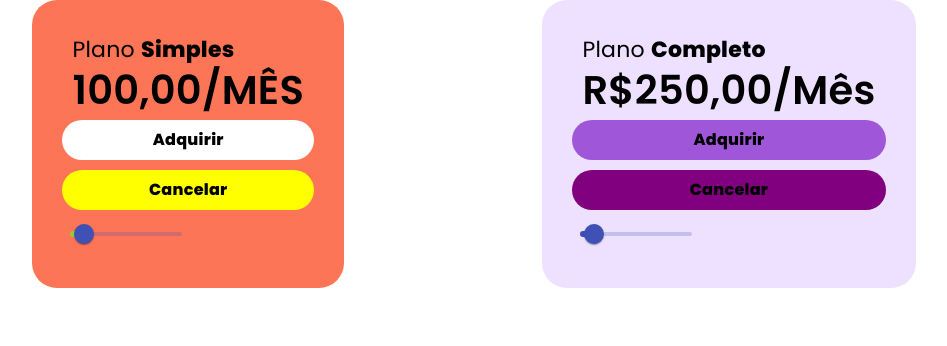
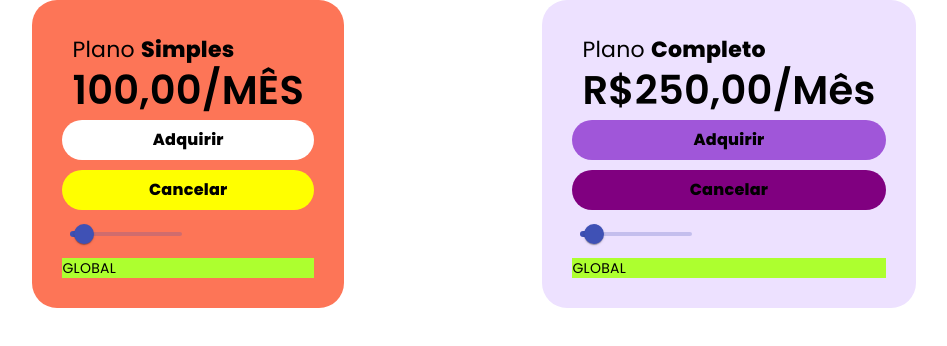
Before and after one commit to cjunior-dino/Estudos_Angular, an Angular app in the folder modulo-1/: page / in a window 1280 px wide. Shown: the top 346 px of the page, without its empty margins (166-1113 px from the left). Built offline with nearby package versions, Linux system fonts and the light colour scheme.

Commit message:
viewencapsulation

```diff
--- a/modulo-1/src/app/card-roxo/card-roxo.component.html
+++ b/modulo-1/src/app/card-roxo/card-roxo.component.html
@@ -8,4 +8,6 @@
     <mat-slider min="1" max="5" step="0.5">
         <input matSliderThumb value="1.5">
     </mat-slider>
+
+    <div class="global">GLOBAL</div>
 </div>
--- a/modulo-1/src/app/card/card.component.html
+++ b/modulo-1/src/app/card/card.component.html
@@ -4,6 +4,8 @@
     <app-card-button></app-card-button>
     <app-card-button-cancel ></app-card-button-cancel>
     <mat-slider min="1" max="5" step="0.5">
-  <input matSliderThumb value="1.5">
-</mat-slider>
+        <input matSliderThumb value="1.5">
+    </mat-slider>
+
+    <div class="global">GLOBAL</div>
 </div>
--- a/modulo-1/src/app/card/card.component.scss
+++ b/modulo-1/src/app/card/card.component.scss
@@ -26,3 +26,7 @@
 :host ::ng-deep mat-slider .mdc-slider__track--active_fill{
     border-color: yellowgreen !important;
 }
+
+.global{
+    background-color: greenyellow;
+}
--- a/modulo-1/src/app/card/card.component.ts
+++ b/modulo-1/src/app/card/card.component.ts
@@ -1,4 +1,4 @@
-import { Component } from '@angular/core';
+import { Component, ViewEncapsulation } from '@angular/core';
 
 interface IPlano {
   infos: IInfos;
@@ -12,7 +12,8 @@
 @Component({
   selector: 'app-card',
   templateUrl: './card.component.html',
-  styleUrls: ['./card.component.scss']
+  styleUrls: ['./card.component.scss'],
+  encapsulation: ViewEncapsulation.None,
 })
 export class CardComponent {
   //@ts-ignore
```
